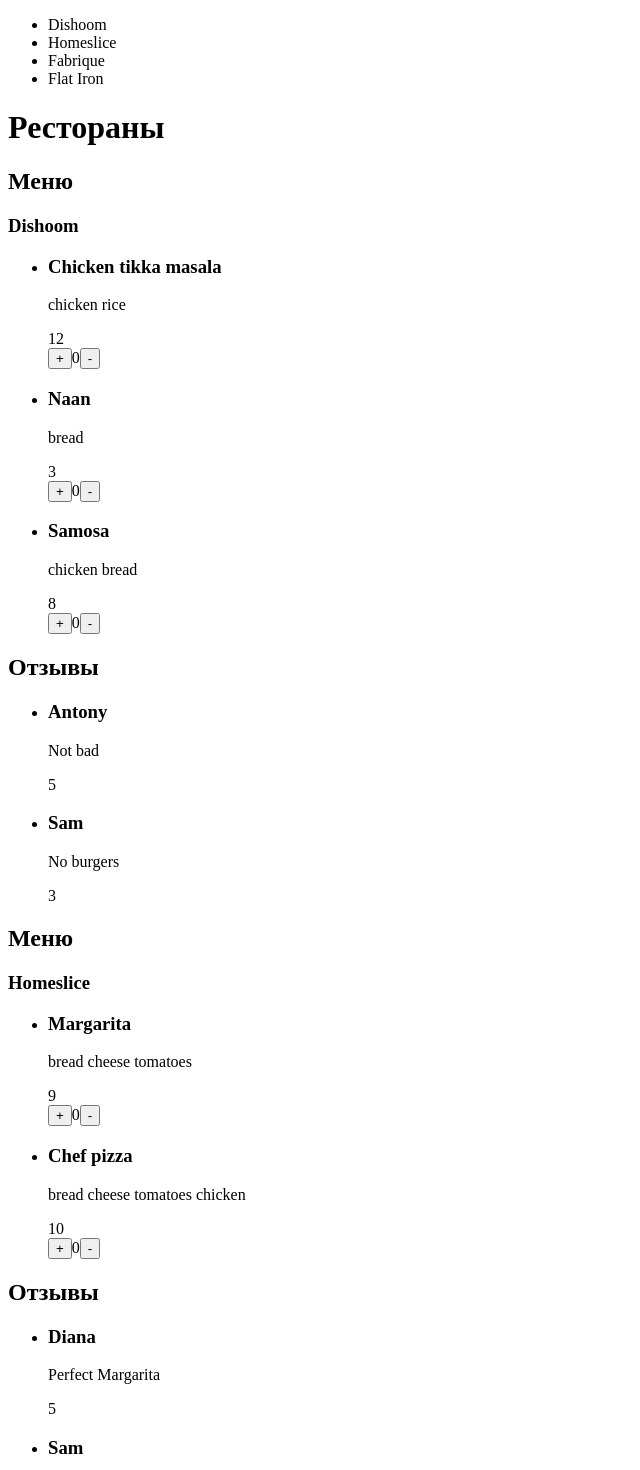
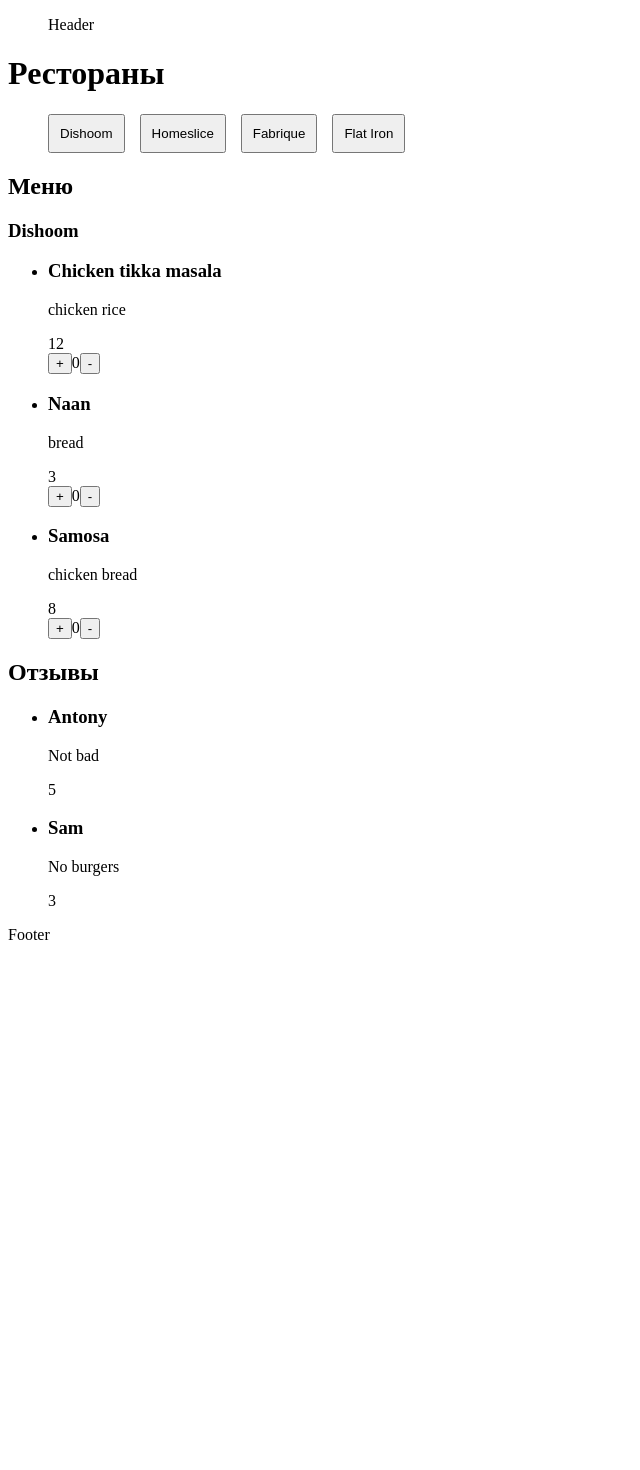
Before and after one commit to Azizkz21/restaurants, a React (Vite) app: page / in a window 1280 px wide. Shown: the top 1470 px of the page, without its empty margins (0-640 px from the left). After the commit the page ends 952 px from the top, so only its background shows below. Built offline with nearby package versions, Linux system fonts and the light colour scheme.

Commit message:
renderTabs

```diff
--- a/src/components/app/App.jsx
+++ b/src/components/app/App.jsx
@@ -1,15 +1,28 @@
+import { useState } from "react";
 import { Layout } from "../layout/Layout";
 import { restaurants } from "../materials/mock";
 import { Restaurant } from "../restaurants/Restaurants";
+import { Tabs } from "../tabs/Tabs";
 
 export const App = ({ title }) => {
+  const [restaurantName, setRestaurantName] = useState(restaurants[0].name);
+
+  const renderRestaurant = (name) => {
+    if (restaurantName !== name) {
+      setRestaurantName(name);
+    }
+  };
+
   return (
     <div>
       <Layout>
         <h1>{title}</h1>
-        {restaurants.map(({ id, name, menu, reviews }) => (
-          <Restaurant id={id} name={name} menu={menu} reviews={reviews} />
-        ))}
+        <Tabs restaurants={restaurants} renderRestaurant={renderRestaurant} />
+        {restaurants
+          .filter((restaurant) => restaurant.name === restaurantName)
+          .map(({ name, menu, reviews }) => (
+            <Restaurant name={name} menu={menu} reviews={reviews} />
+          ))}
       </Layout>
     </div>
   );
--- /dev/null
+++ b/src/components/footer/Footer.jsx
@@ -0,0 +1,3 @@
+export const Footer = () => {
+  return <footer>Footer</footer>;
+};
--- /dev/null
+++ b/src/components/header/Header.jsx
@@ -0,0 +1,11 @@
+
+
+export const Header = () => {
+  return (
+    <header>
+      <nav>
+        <ul>Header</ul>
+      </nav>
+    </header>
+  );
+};
--- a/src/components/layout/Layout.jsx
+++ b/src/components/layout/Layout.jsx
@@ -1,20 +1,11 @@
-import { restaurants } from "../materials/mock";
-
-
+import { Footer } from "../footer/Footer";
+import { Header } from "../header/Header";
 export const Layout = ({ children }) => {
   return (
     <div>
-      <header>
-        <nav>
-          <ul>
-            {restaurants.map(({ id, name }) => (
-              <li data-id={id}>{name}</li>
-            ))}
-          </ul>
-        </nav>
-      </header>
+      <Header />
       <main>{children}</main>
-      <footer>Footer</footer>
+      <Footer />
     </div>
   );
 };
--- a/src/components/restaurants/Restaurants.jsx
+++ b/src/components/restaurants/Restaurants.jsx
@@ -1,20 +1,20 @@
 import { Count } from "../count/Count";
 
-export const Restaurant = ({ id, name, menu, reviews }) => {
+export const Restaurant = ({  name, menu, reviews }) => {
   return (
     <section>
       <div>
-        <div data-id={id}>
+        <div >
           {menu.length > 0 ? (
             <div>
               <h2>Меню</h2>
               <h3>{name}</h3>
               <ul>
-                {menu.map(({ name, price, ingredients }) => (
+                {menu.map((menu) => (
                   <li>
-                    <h3>{name}</h3>
-                    <p>{ingredients}</p>
-                    <span>{price}</span>
+                    <h3>{menu.name}</h3>
+                    <p>{menu.ingredients}</p>
+                    <span>{menu.price}</span>
                     <Count />
                   </li>
                 ))}
@@ -28,11 +28,11 @@
             <div>
               <h2>Отзывы</h2>
               <ul>
-                {reviews.map(({ user, text, rating }) => (
+                {reviews.map((review) => (
                   <li>
-                    <h3>{user}</h3>
-                    <p>{text}</p>
-                    <span>{rating}</span>
+                    <h3>{review.user}</h3>
+                    <p>{review.text}</p>
+                    <span>{review.rating}</span>
                   </li>
                 ))}
               </ul>
--- /dev/null
+++ b/src/components/tabs/Tabs.jsx
@@ -0,0 +1,28 @@
+export const Tabs = ({ restaurants, renderRestaurant }) => {
+  if (!restaurants.length) {
+    return null;
+  }
+  return (
+    <div>
+      <ul
+        style={{
+          listStyle: "none",
+          display: "flex",
+          gap: 15,
+          alignItems: "center",
+        }}
+      >
+        {restaurants.map((restaurant) => (
+          <li>
+            <button
+              style={{ cursor: "pointer", textAlign: "center", padding: 10 }}
+              onClick={() => renderRestaurant(restaurant.name)}
+            >
+              {restaurant.name}
+            </button>
+          </li>
+        ))}
+      </ul>
+    </div>
+  );
+};
--- a/src/main.jsx
+++ b/src/main.jsx
@@ -1,5 +1,4 @@
 import { createRoot } from "react-dom/client";
-
 import { App } from "./components/app/App.jsx";
 
 const rootElement = document.getElementById("root");
```
